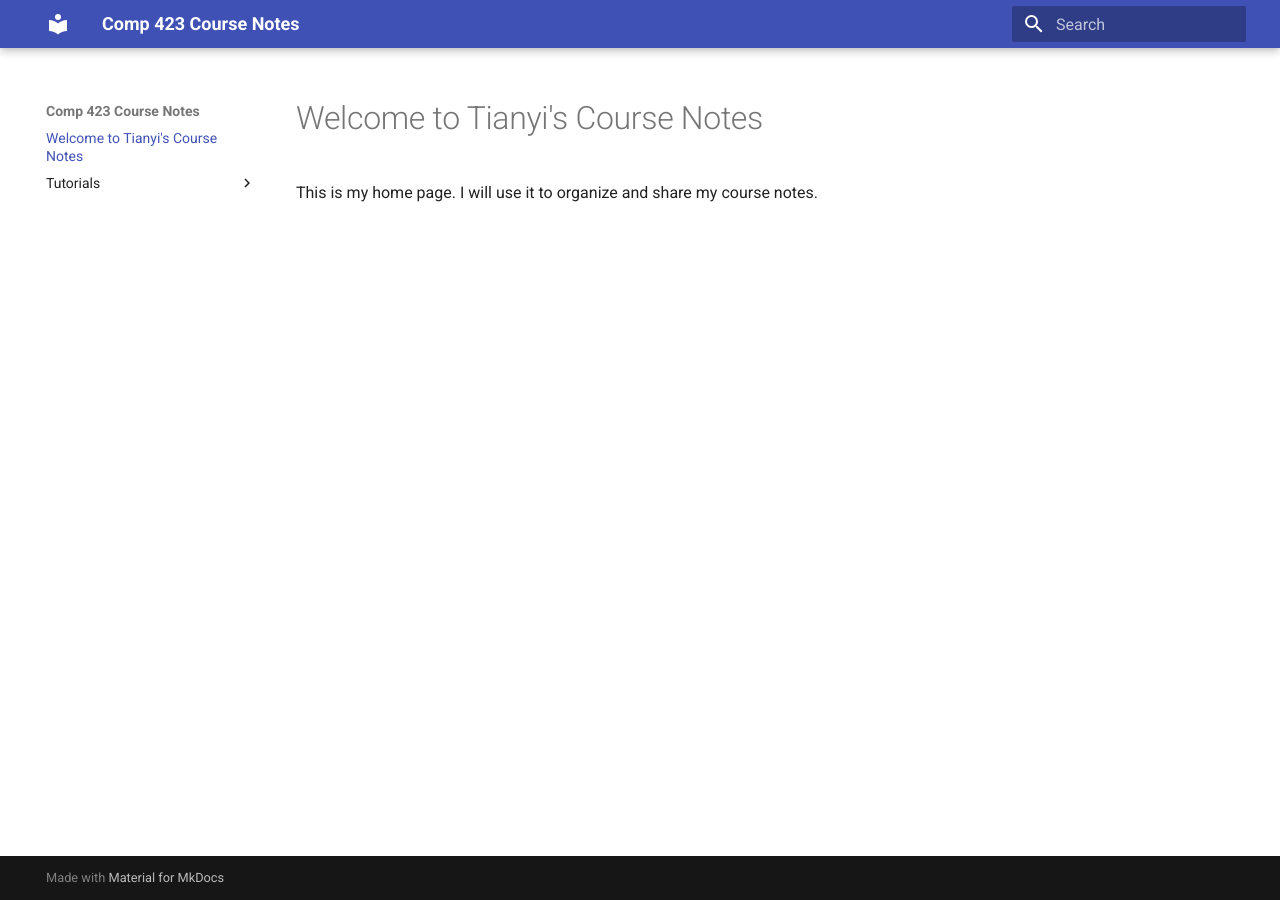
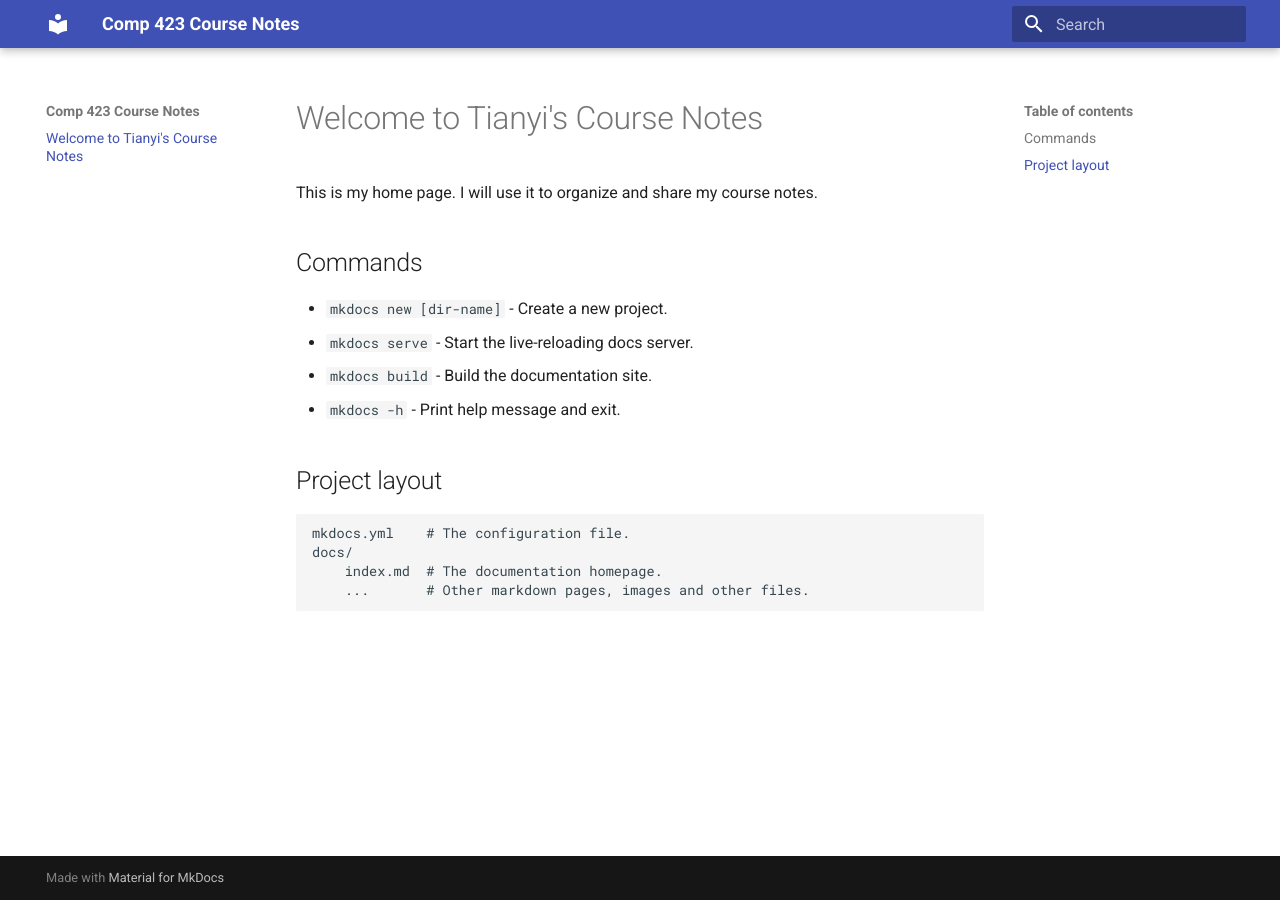
Before and after one commit to Bugaboolol/comp423-course-notes, an MkDocs documentation site: the page built from docs/index.md, in a window 1280 px wide. Built offline with MkDocs 1.6.1 and Material for MkDocs 9.7.7, drawn with Linux system fonts in a browser that asks for light colours.

Commit message:
new commit

```diff
--- a/docs/index.md
+++ b/docs/index.md
@@ -1,3 +1,17 @@
 # Welcome to Tianyi's Course Notes
 
 This is my home page. I will use it to organize and share my course notes.
+
+## Commands
+
+* `mkdocs new [dir-name]` - Create a new project.
+* `mkdocs serve` - Start the live-reloading docs server.
+* `mkdocs build` - Build the documentation site.
+* `mkdocs -h` - Print help message and exit.
+
+## Project layout
+
+    mkdocs.yml    # The configuration file.
+    docs/
+        index.md  # The documentation homepage.
+        ...       # Other markdown pages, images and other files.
```
Also changed, not shown: docs/tutorials/rust-setup.md (deleted, +0 -3 lines).
